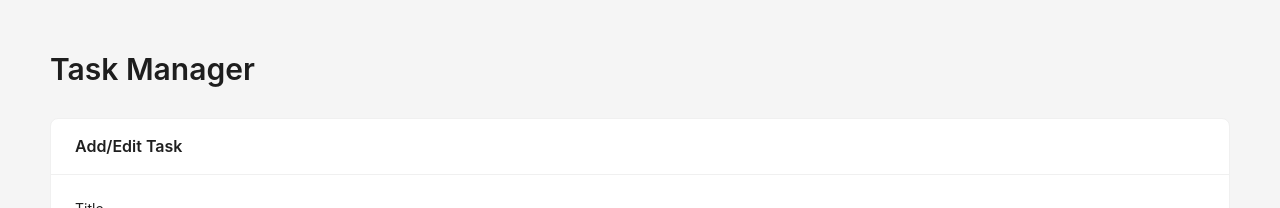
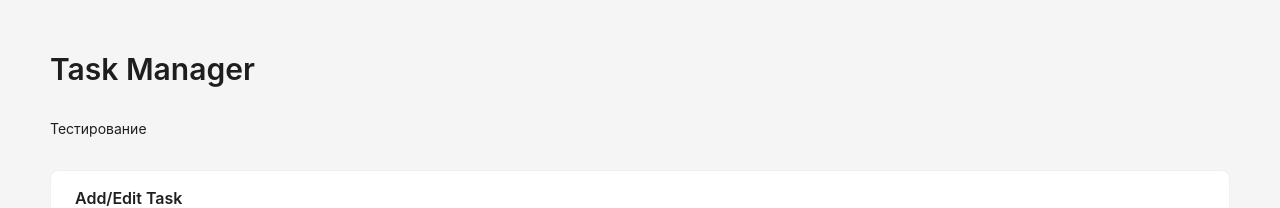
Before and after one commit to egota1n/devops_labs, a Vue app in the folder client/: page / in a window 1280 px wide. Shown: the top 208 px of the page. Built offline with nearby package versions, Linux system fonts and the light colour scheme; no server answers; the HTML template or start-up script is replaced by a standard one.

Commit message:
Тестирование CD перед защитой

```diff
--- a/client/src/views/HomeView.vue
+++ b/client/src/views/HomeView.vue
@@ -3,6 +3,7 @@
       <a-layout-content style="padding: 50px 50px 0 50px">
         <div class="container">
           <a-typography-title :level="2" style="margin-bottom: 30px">Task Manager</a-typography-title>
+          <a-typography-text style="display: block; margin-bottom: 30px">Тестирование</a-typography-text>
           <a-card title="Add/Edit Task" style="margin-bottom: 20px">
             <a-form layout="vertical">
               <a-form-item label="Title">
```
